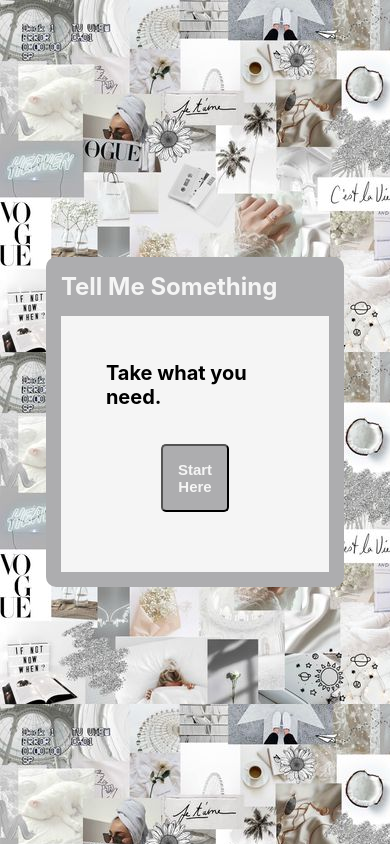
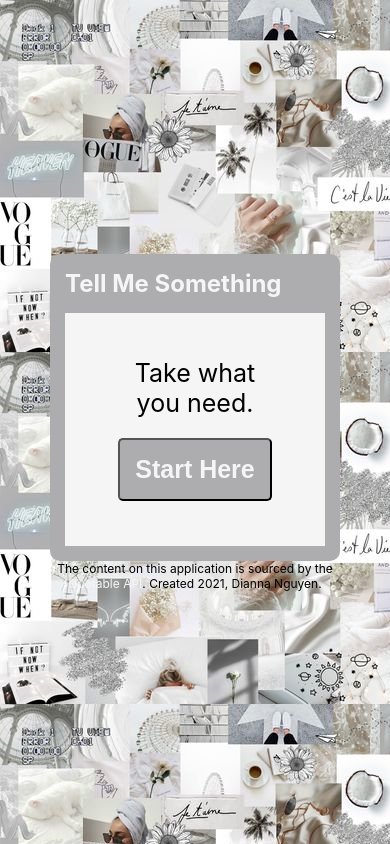
Before and after one commit to DiannaNguyen/project-2, a React (Create React App) app: page / in a window 390 px wide. Built offline with nearby package versions, Linux system fonts and the light colour scheme.

Commit message:
CSS: responsive and mobile

```diff
--- a/src/App.css
+++ b/src/App.css
@@ -32,6 +32,7 @@ a {
 	background: rgb(173, 173, 175);
 }
 
+
 .quote {
 	background: whitesmoke;
 	border: 15px solid rgb(173, 173, 175);
@@ -39,18 +40,26 @@ a {
 	border-radius: 0 0 10px 10px;
 	display: flex;
 	flex-direction: column;
-	justify-content: right;
-	align-items: flex-end;
 }
 
 .quote h1 {
+	justify-content: left;
+	align-items: flex-start;
 	font-size: 20px;
 	text-align: left;
 }
 .quote h2 {
+	justify-content: right;
+	align-items: flex-end;
 	margin-top: 10px;
 	font-size: 18px;
 	text-align: right;
+}
+
+.quote p {
+	justify-content: center;
+	align-items: center;
+	font-size: 25px;
 }
 
 .button {
@@ -63,12 +72,30 @@ a {
 	font-weight: 600;
 	transition: background 1s, color 1s;
 }
+.btn {
+	display: flex;
+	flex-direction: column;
+	justify-content: right;
+	align-items: flex-end;
+}
+
 .button:hover {
 	background: whitesmoke;
 	color: rgb(173, 173, 175);
 }
 
 .start {
-	padding: 15px;
-	margin: 0 20px;
+	display: flex;
+	flex-direction: column;
+	justify-content: center;
+	align-items: center;
 }
+.start p {
+	color: whitesmoke;
+}
+
+p {
+	text-align: center;
+	color:black;
+	font-size: 12px;
+}
--- a/src/App.js
+++ b/src/App.js
@@ -20,6 +20,12 @@ function App() {
 				<Route path='/' exact component={Home} />
 				<Route path='/advice' component={Advice} />
 			</main>
+			<footer>
+				<p>
+					The content on this application is sourced by the
+					<a href="https://github.com/lukePeavey/quotable"> Quotable API</a>. Created 2021, Dianna Nguyen.
+				</p>
+			</footer>
 		</div>
 	);
 }
--- a/src/components/Advice.js
+++ b/src/components/Advice.js
@@ -9,7 +9,7 @@ const Advice = () => {
 		fetch('https://api.quotable.io/random')
 			.then((res) => res.json())
 			.then((data) => {
-                const quote = data.content;
+				const quote = data.content;
 				const author = '-' + data.author;
 				setQuote(quote);
 				setAuthor(author);
@@ -21,22 +21,23 @@ const Advice = () => {
 		fetch('https://api.quotable.io/random')
 			.then((res) => res.json())
 			.then((data) => {
-                const quote = data.content;
-                const author = "-" + data.author;
+				const quote = data.content;
+				const author = '-' + data.author;
 				setQuote(quote);
 				setAuthor(author);
-
 			});
 	};
 
 	return (
 		<div className='quote'>
 			<h1>{quote}</h1>
-			<h2>{author}</h2><br/>
+			<h2>{author}</h2>
+			<br />
+			<div className="btn">
 			<button className='button' onClick={getNewQuote}>
 				Try Again, Not Feeling It
 			</button>
-
+			</div>
 		</div>
 	);
 };
--- a/src/components/Button.js
+++ b/src/components/Button.js
@@ -4,7 +4,7 @@ import '../App.css';
 const Button = () => {
 	return (
 		<div className="start">
-			<button className='button start'>
+			<button className='button'>
 				<p>Start Here</p>
 			</button>
 		</div>
--- a/src/components/Home.js
+++ b/src/components/Home.js
@@ -6,7 +6,8 @@ import Button from './Button';
 const Home = () => {
 	return (
 		<div className='quote'>
-			<h1>Take what you need.</h1><br/>
+			<p>Take what you need.</p>
+			<br />
 			<Link to={`/advice/`}>
 				<Button />
 			</Link>
```
